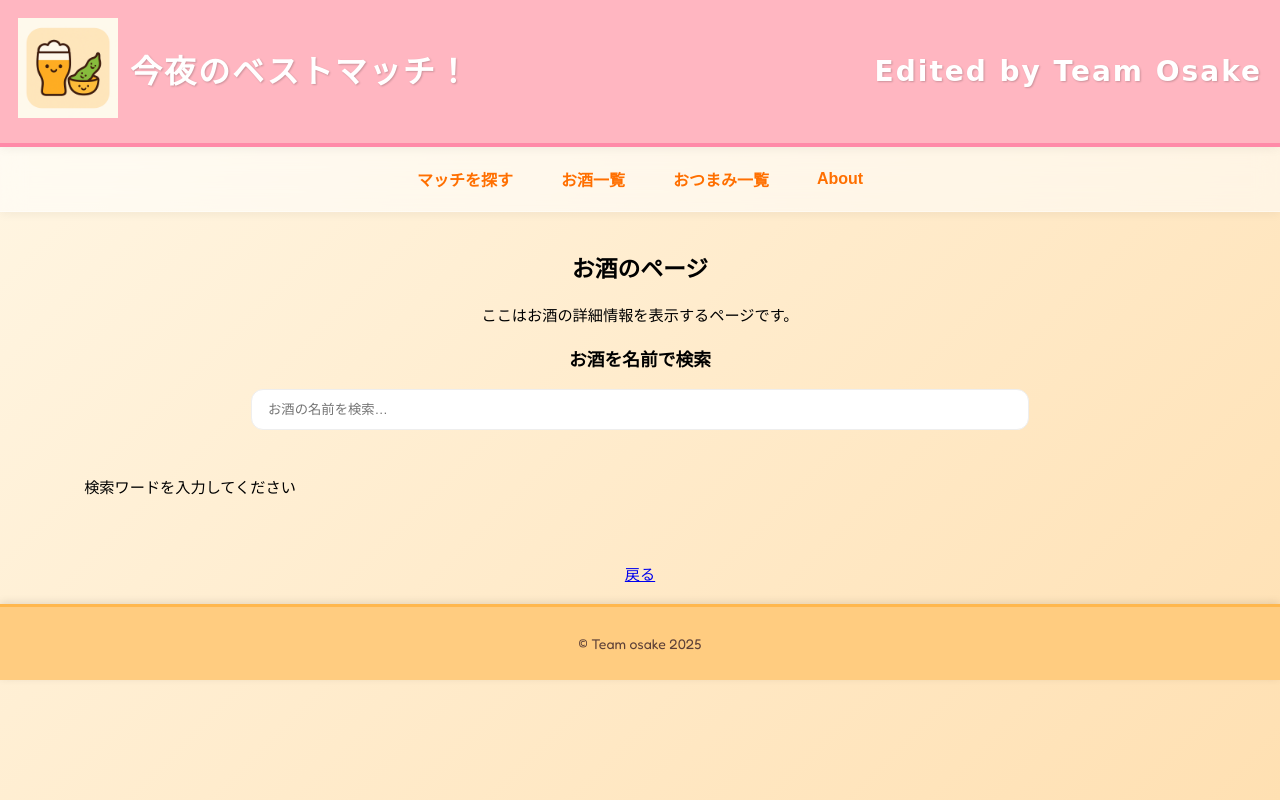
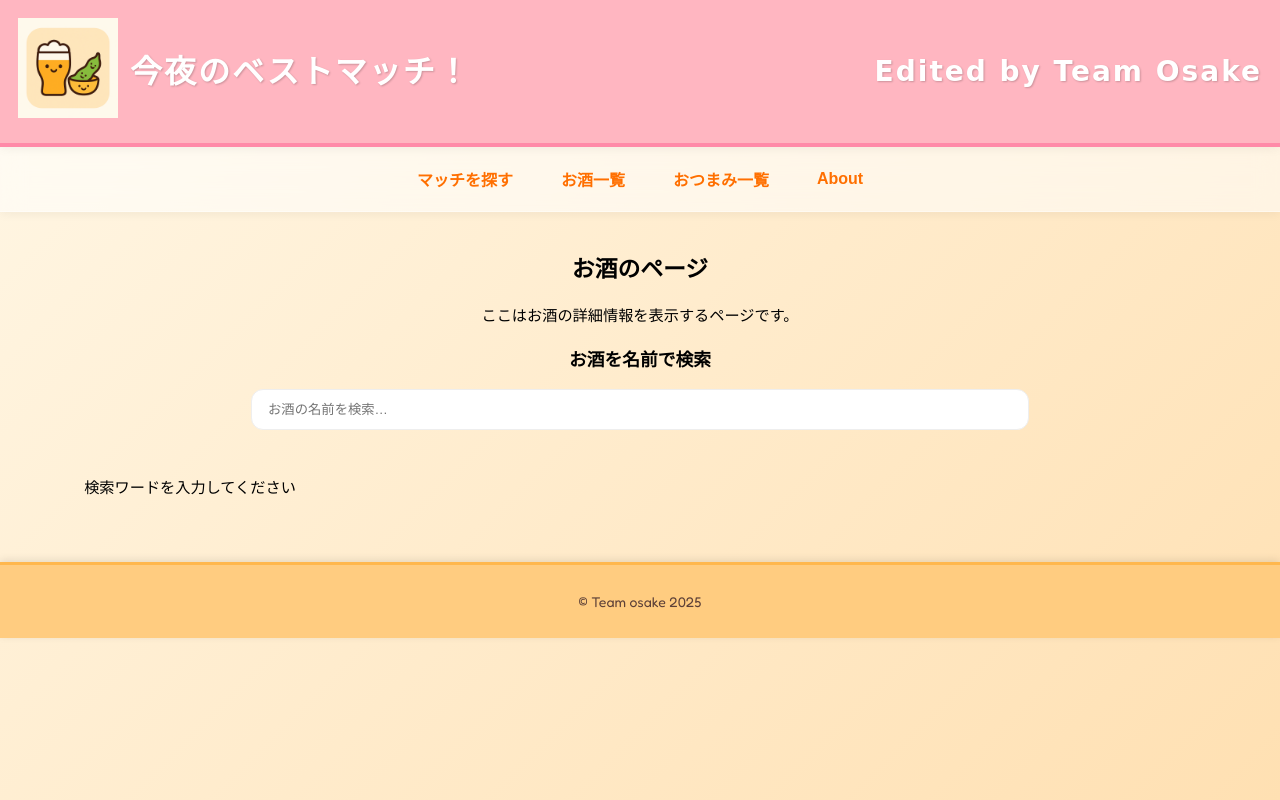
Before and after one commit to sreij/todays_best_match, a React (Vite) app: page /Osake in a window 1280 px wide. Built offline with nearby package versions, Linux system fonts and the light colour scheme; a web font is replaced by a local one.

Commit message:
ページ下部のa要素の削除（ナビゲーションで飛べるようになったため）

```diff
--- a/src/About.jsx
+++ b/src/About.jsx
@@ -16,7 +16,6 @@ export default function About() {
         </author>
         このコンテンツは、日本大学文理学部情報科学科デジタルコンテンツの制作課題です。
       </section>
-      <Link to="/">戻る</Link>
     </main>
   );
 }
--- a/src/Home.jsx
+++ b/src/Home.jsx
@@ -117,10 +117,6 @@ export default function Home() {
           </div>
         ))}
       </div>
-
-      <Link to="/about" className="text-blue-600 underline block">
-        紹介ページへジャンプ
-      </Link>
     </main>
   );
 }
--- a/src/Osake.jsx
+++ b/src/Osake.jsx
@@ -86,10 +86,6 @@ export default function Osake() {
           <p>検索ワードを入力してください</p>
         )}
       </div>
-
-      <Link to="/" style={{ marginTop: "20px", display: "block" }}>
-        戻る
-      </Link>
     </main>
   );
 }
--- a/src/Otsumami.jsx
+++ b/src/Otsumami.jsx
@@ -84,10 +84,6 @@ export default function Otsumami() {
           <p>検索ワードを入力してください</p>
         )}
       </div>
-
-      <Link to="/" style={{ marginTop: "20px", display: "block" }}>
-        戻る
-      </Link>
     </main>
   );
 }
```
